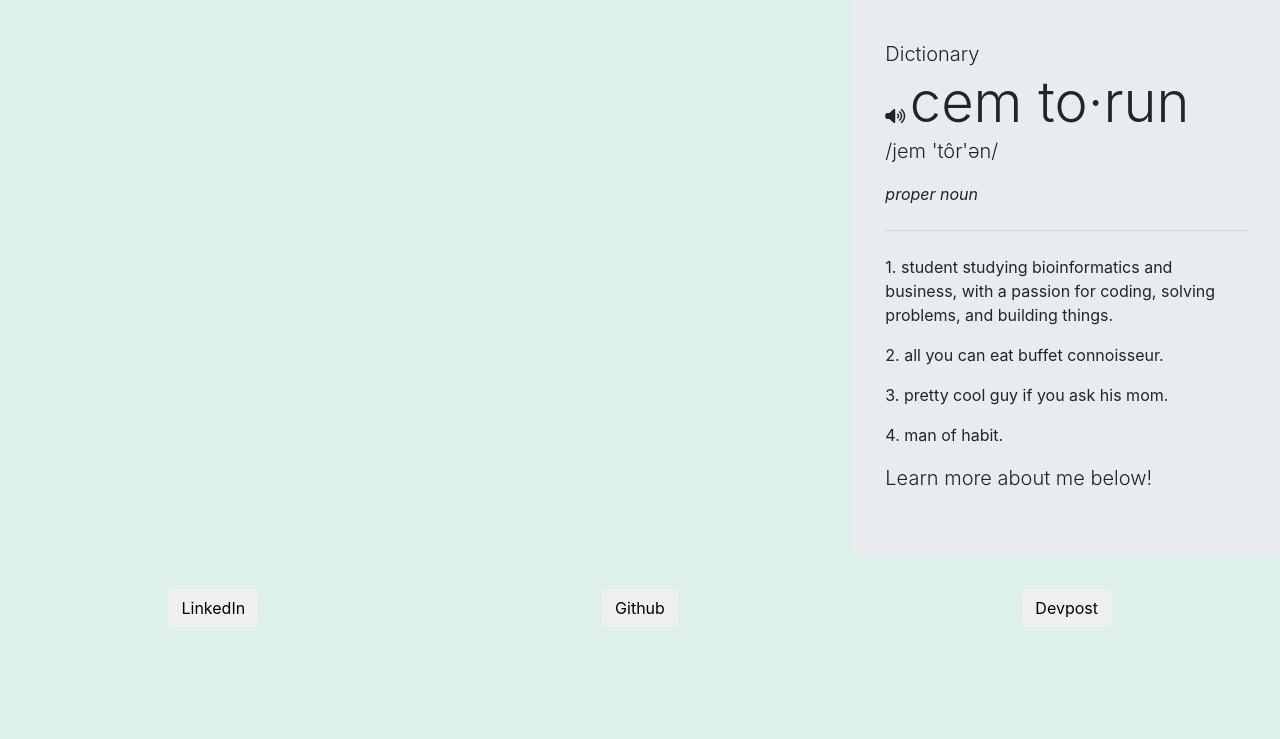
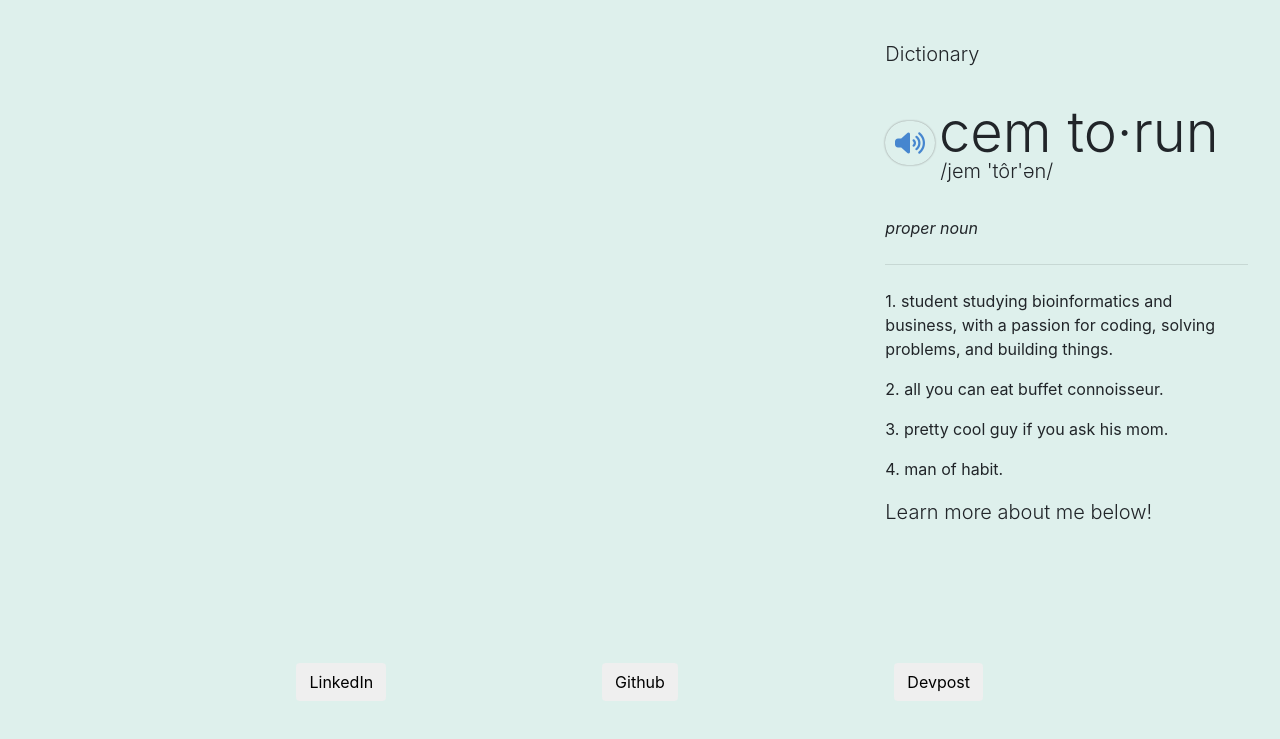
Before and after one commit to cemtorun/cemtorun.github.io, a plain HTML site: page index.html in a window 1280 px wide. Shown: the part 25-764 px from the top of the page. Drawn offline with nearby package versions, Linux system fonts and the light colour scheme.

Commit message:
new styles

```diff
--- a/assets/css/main.css
+++ b/assets/css/main.css
@@ -2,11 +2,43 @@ body {
     background: #DEF0EC;
 }
 
-.footer {
-    font-family: Inconsolata;
-    text-align: end;
+/* body {
+    overflow-x: hidden !important;
+} */
+
+.jumbotron {
+    background:  #DEF0EC;
+ }
+
+ #pronounciation {
+    margin-top: -10px;
+    margin-left: 55px;
+    margin-bottom: 30px;
+ }
+
+ #volume {
+     font-size: 1.5em;
+     color: rgb(70, 134, 207);
+     border-radius: 50px;
+     box-shadow: 0px 0px 2px #888;
+     padding: 0.4em 0.4em;
+ }
+
+ #volume:hover {
+     background: white;
+ }
+
+#name {
+    margin-top: 50px;
 }
 
-h1 {
-    font-family: Lato;
+#first {
+    margin-bottom: 30px;
 }
+
+#links {
+    margin-top: 40px;
+    width: 70%;
+    margin-bottom: 40px;
+
+}
```
